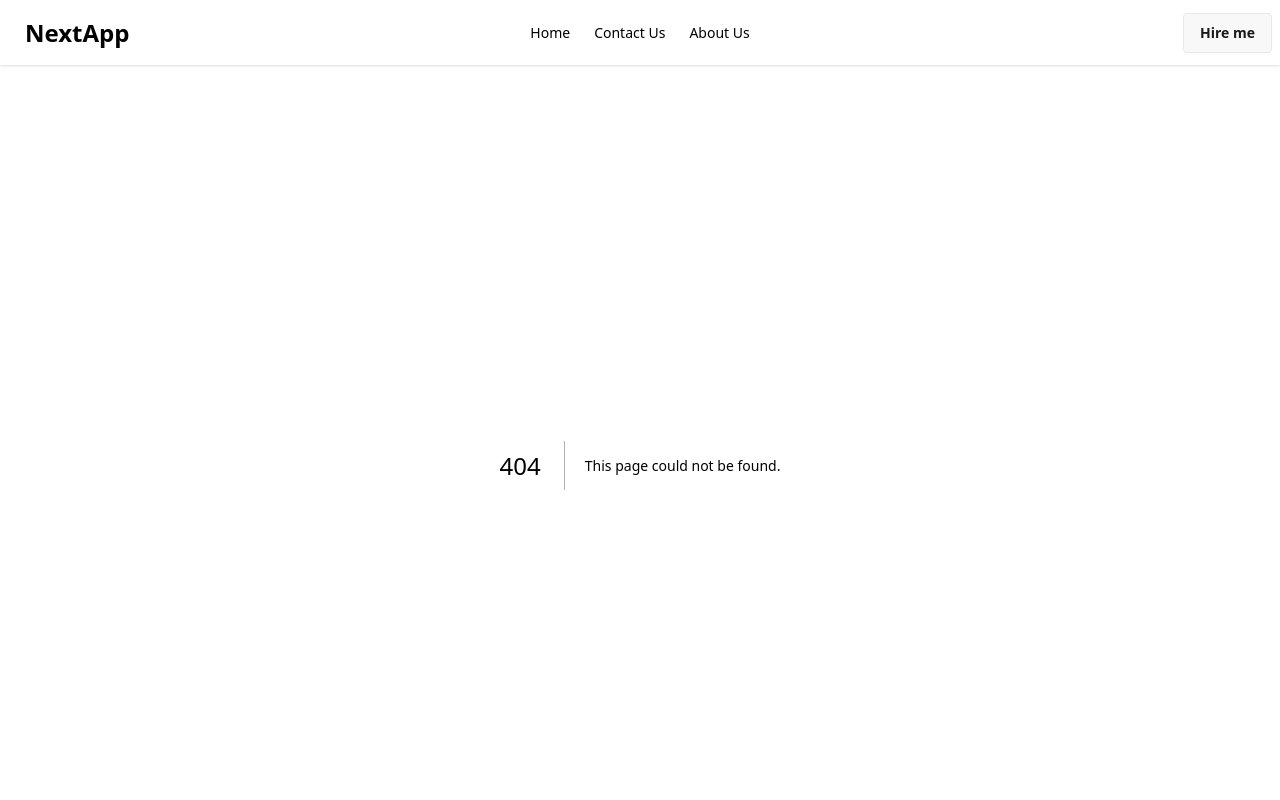
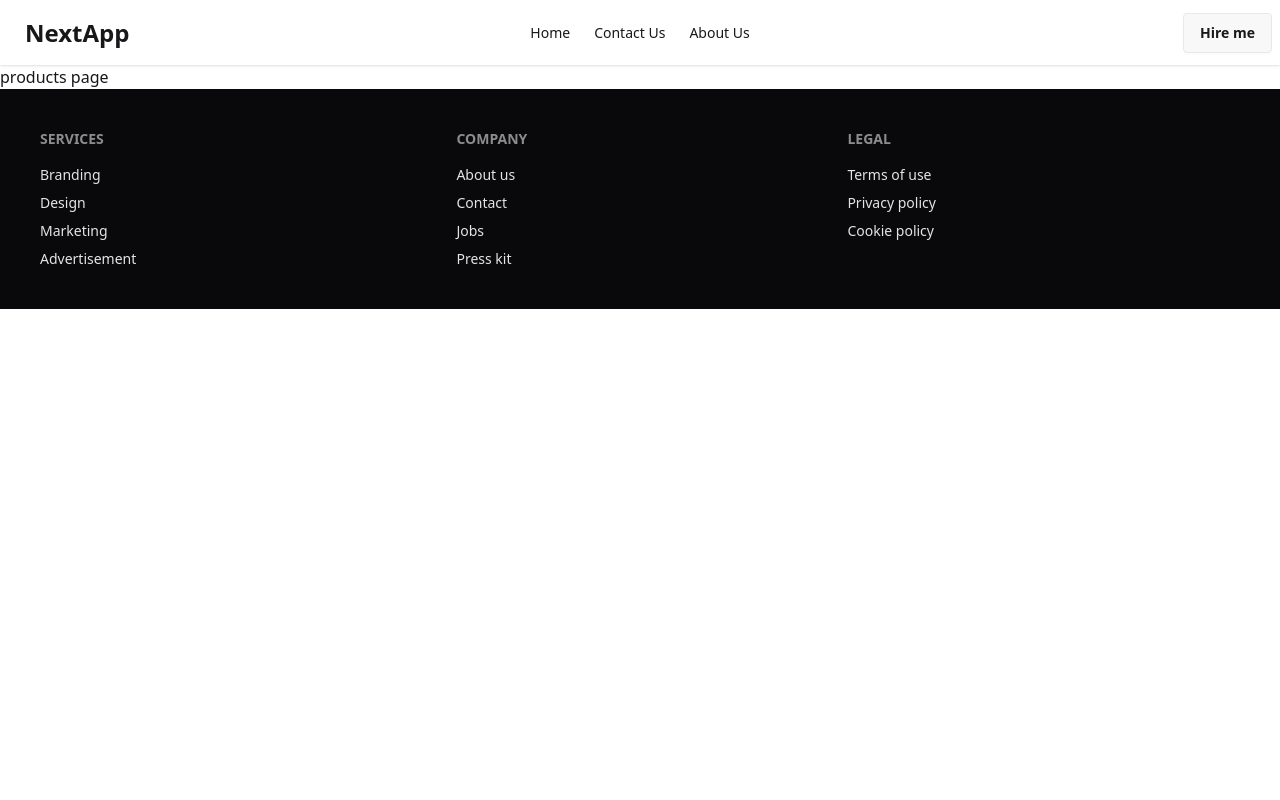
Before and after one commit to md-abu-naim/NextApp, a Next.js app: page /products in a window 1280 px wide. Before the commit this address had no page. Shown: the top 800 px of the page. Built offline with nearby package versions, Linux system fonts and the light colour scheme.

Commit message:
create products page

```diff
--- /dev/null
+++ b/src/app/products/page.jsx
@@ -0,0 +1,10 @@
+
+const Products = () => {
+    return (
+        <div>
+            products page
+        </div>
+    );
+};
+
+export default Products;
```
